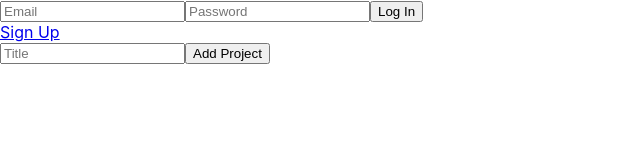
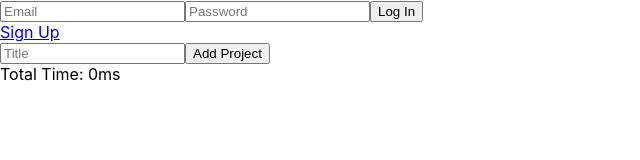
Before and after one commit to serdg0/timelogger, a React (Create React App) app: page / in a window 1280 px wide. Shown: the top 160 px of the page, without its empty margins (0-640 px from the left). Built offline with nearby package versions, Linux system fonts and the light colour scheme.

Commit message:
polishing final components before start of UX and UI

```diff
--- a/src/components/App.js
+++ b/src/components/App.js
@@ -8,6 +8,7 @@ import ProjectList from '../containers/ProjectList';
 import SigninForm from '../containers/Signin';
 import SignupForm from '../containers/Signup';
 import ProjectForm from '../containers/ProjectForm';
+import Totals from '../containers/Totals';
 import { loginAction, setAuthAction, addProjectAction, removeProjectAction, getProjectsAction, addClockToProject } from '../actions/index';
 
 
@@ -19,6 +20,7 @@ const App = props => {
       <SigninForm login={loginAction} tokenize={setAuthAction} retrieve={getProjectsAction} />
       <Link to="/signup">Sign Up</Link>
       <ProjectForm add={addProjectAction} token={token} />
+      <Totals projects={projects} />
       <ProjectList clock={addClockToProject} token={token} projects={projects} remove={removeProjectAction} />
 
       <Switch>
@@ -38,7 +40,12 @@ const mapStateToProps = state =>({
   token: state.token,
 })
 const store = createStore(rootReducer, applyMiddleware(logger));
-const Container = connect(mapStateToProps, {loginAction, setAuthAction, addProjectAction, removeProjectAction, getProjectsAction, addClockToProject})(App);
+const Container = connect(mapStateToProps, { loginAction,
+  setAuthAction,
+  addProjectAction,
+  removeProjectAction,
+  getProjectsAction,
+  addClockToProject})(App);
 
 const AppWrap = () => {
   return (
--- a/src/components/clock.js
+++ b/src/components/Clock.js
@@ -32,13 +32,13 @@ class Clock extends Component {
       }
 
       stopTimer() {
-        this.setState({isOn: false})
-        clearInterval(this.timer)
+        this.setState({isOn: false});
+        clearInterval(this.timer);
       }
 
       doneToday() {
           const { clock, token, id } = this.props;
-          const { date, time } = this.state
+          const { date, time } = this.state;
           if (date === '') { return false };
           axios.post(`http://localhost:3001/todos/${id}/items`, null, { params: {time: time, date: date}, headers: {Authorization: token}})
           .then(response => {
@@ -51,26 +51,33 @@ class Clock extends Component {
               id: id,
             });
           }).catch(error => console.log(error));
+          this.setState({
+            time: 0,
+          })
       }
 
       render() {
-        let start = (this.state.time == 0) ?
+        const start = (this.state.time === 0) ?
           <button onClick={this.startTimer}>start</button> :
-          null
-        let stop = (this.state.time == 0 || !this.state.isOn) ?
+          null;
+        const stop = (this.state.time === 0 || !this.state.isOn) ?
           null :
-          <button onClick={this.stopTimer}>stop</button>
-        let resume = (this.state.time == 0 || this.state.isOn) ?
+          <button onClick={this.stopTimer}>stop</button>;
+
+        const done = (this.state.time === 0 || this.state.isOn) ?
           null :
-          <button onClick={this.startTimer}>resume</button>
+          <button type="button" onClick={this.doneToday}>Done</button>;
+        const resume = (this.state.time === 0 || this.state.isOn) ?
+          null :
+          <button onClick={this.startTimer}>resume</button>;
 
         return(
           <div>
             <p>{this.state.time === 0 ? 'Start Project' : ms(this.state.time, { colonNotation: true })}</p>
             {start}
             {resume}
+            {done}
             {stop}
-            <button type="button" onClick={this.doneToday}>Done</button>
           </div>
         )
       }
--- a/src/components/Project.js
+++ b/src/components/Project.js
@@ -1,6 +1,6 @@
 import React from 'react';
 import axios from 'axios';
-import Clock from './clock';
+import Clock from './Clock';
 import TimeList from '../containers/TimeList';
 import { format } from 'date-fns';
 
--- a/src/containers/TimeList.js
+++ b/src/containers/TimeList.js
@@ -3,13 +3,16 @@ import ms from 'pretty-ms';
 
 const TimeList = props => {
     const { items } = props;
+    const totalReducer = (acc, val) => acc + val.time;
+    const total = items.reduce(totalReducer, 0);
     const display = items.map(clock => <li>
         On {clock.date} you worked {ms(clock.time, {verbose:true})}
         </li>)
-    return(
+    return (
         <div>
             <ul>
                 {display}
+                <li>Total: {ms(total)}</li>
             </ul>
         </div>
     )
--- /dev/null
+++ b/src/containers/Totals.js
@@ -0,0 +1,17 @@
+import React from 'react';
+import ms from 'pretty-ms';
+
+const Totals = props => {
+    const { projects } = props;
+    const timeReducer = (acc, val) => acc + val.time;
+    const projectReducer = (acc, val) => acc + val.items.reduce(timeReducer, 0);
+    const totalReducer = projects.reduce(projectReducer, 0);
+
+    return (
+        <div>
+            Total Time: {ms(totalReducer)}
+        </div>
+    )
+}
+
+export default Totals;
```
Also changed, not shown: src/actions/index.js (+6 -1 lines).
